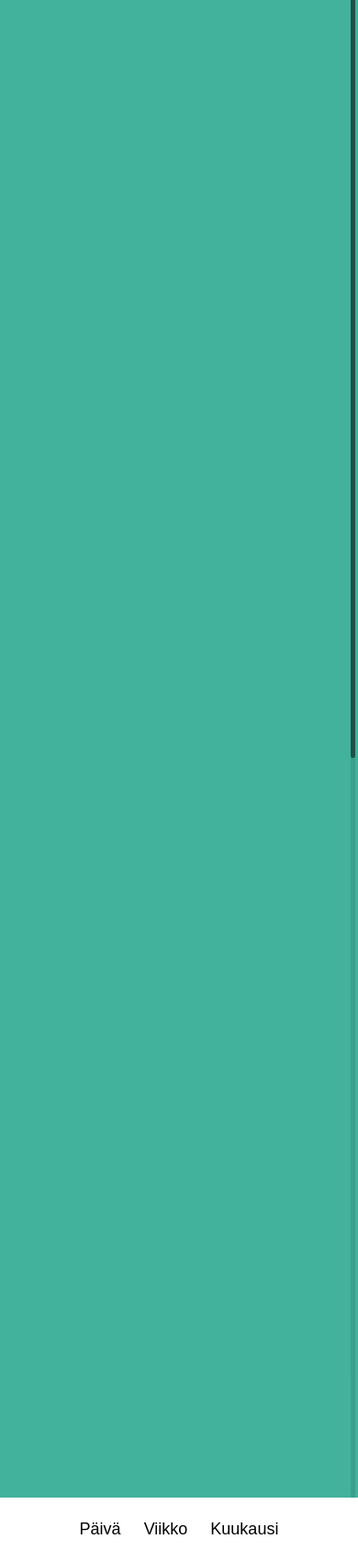
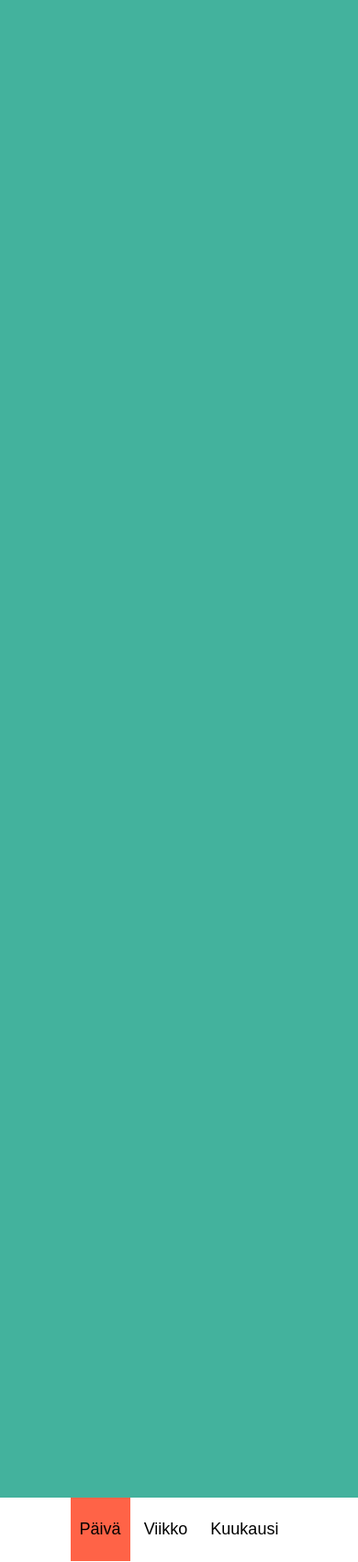
Before and after one commit to Liemola69/thesyke, a PHP site: page /sivurunko.html in a window 390 px wide; the page is wider, and only the part inside the window is pictured. Shown: the part 50-1748 px from the top of that part at 92% size. Run offline with PHP 8.4, Linux system fonts and the light colour scheme.

Commit message:
Sivusuuntainen swipe lisätty + alanavin highlight

```diff
--- a/sivurunko.html
+++ b/sivurunko.html
@@ -2,12 +2,13 @@
 <html lang="en">
 <head>
     <meta charset="UTF-8">
-    <meta name="viewport" content="width=device-width, initial-scale=1.0">
+    <meta name="viewport" content="width=device-width, initial-scale=1.0, minimum-scale=1.0, maximum-scale=1.0">
     <title>Teh SyKe</title>
     <link rel="stylesheet" href="https://unpkg.com/swiper/css/swiper.min.css">
     <link rel="stylesheet" href="styles/styles_test.css">
 </head>
 <body>
+
     <nav id="ylaNav">
         <div id="hampurilaisMenu">&#9776;</div>
         <div id="hampurilaisValikko">
@@ -22,21 +23,55 @@
         </div>
     </nav>
 
-    <nav id="alaNav">
+    <!--sisäkkäin, päällimmäinen hoitaa sivut, alempi taso pää/detail-->
+    <div class="swiper-pageContainer">
+        <div class="swiper-wrapper" id="sivuSwipeWrapper">
+
+            <!--päiväsivu-->
+            <div id="paivaSivu" class="swiper-slide">
+                <div class="swiper-container">
+                    <div class="swiper-wrapper">
+                        <div id="paivaPaasivu" class="swiper-slide">
+                        </div>
+                        <div id="paivaDetailSivu" class="swiper-slide">
+                        </div>
+                    </div>
+                </div>
+            </div>
+
+            <!--viikkosivu-->
+            <div id="viikkoSivu" class="swiper-slide">
+                <div class="swiper-container">
+                    <div class="swiper-wrapper">
+                        <div id="viikkoPaasivu" class="swiper-slide">
+                        </div>
+                        <div id="viikkoDetailSivu" class="swiper-slide">                                </div>
+                        </div>
+                    </div>
+            </div>
+
+            <!--kuukausisivu-->
+            <div id="kuukausiSivu" class="swiper-slide">
+                <div class="swiper-container">
+                    <div class="swiper-wrapper">
+                        <div id="kuukausiPaasivu" class="swiper-slide">
+                        </div>
+                        <div id="kuukausiDetailSivu" class="swiper-slide">
+                        </div>
+                    </div>
+                </div>
+            </div>
+
+        </div>
+    </div>
+
+    <footer id="alaNav">
         <ul>
-            <li>Päivä</li>
-            <li>Viikko</li>
-            <li>Kuukausi</li>
+            <li id="paivaNakyma" class="activeNav">Päivä</li>
+            <li id="viikkoNakyma" class="">Viikko</li>
+            <li id="kuukausiNakyma" class="">Kuukausi</li>
         </ul>
-    </nav>
-
-    <div class="swiper-container">
-        <div class="swiper-wrapper">
-            <div id="paasivu" class="swiper-slide"></div>
-            <div id="detailSivu" class="swiper-slide"></div>
-        </div>
-        <div class="swiper-scrollbar"></div>
-    </div>
+    </footer>
 
     <script src="https://unpkg.com/swiper/js/swiper.min.js"></script>
     <script src="js/sivurunko.js"></script>
--- a/styles/styles_test.css
+++ b/styles/styles_test.css
@@ -4,14 +4,15 @@
     margin: 0; padding: 0;
 }
 
-a {
-    text-decoration: none;
-}
-
 body {
     font-family: 'open-sans-bold', AvenirNext-Medium, sans-serif;
     font-size: 18px;
     text-align: center;
+    overflow: hidden;
+}
+
+main{
+    height: 500px;
 }
 
 #ylaValikko{
@@ -39,7 +40,7 @@ body {
 #ylaNav{
     position: fixed;
     top: 0;
-    width: 100%;
+    width: 100vw;
     height: 50px;
     background: #fff;
     z-index: 2;
@@ -48,7 +49,7 @@ body {
 #alaNav {
     position: fixed;
     bottom: 0;
-    width: 100%;
+    width: 100vw;
     height: 70px;
     background: #fff;
     z-index: 2;
@@ -57,20 +58,40 @@ body {
 #alaNav li {
     display: inline-block;
     padding: 24px 10px;
+    cursor: pointer;
 }
 
-#alaNav li a {
-    color: #757575;
-    text-transform: uppercase;
+#alaNav li:hover{
+    background-color: tomato;
+}
+
+.activeNav{
+    background-color: tomato;
 }
 
 /* Screens Settings */
-#paasivu {
+#paivaPaasivu {
     background: #43b29d;
 }
 
-#detailSivu {
-    background: #efc94d;
+#paivaDetailSivu {
+    background: lightgreen;
+}
+
+#viikkoPaasivu {
+    background: blue;
+}
+
+#viikkoDetailSivu {
+    background: lightblue;
+}
+
+#kuukausiPaasivu {
+    background: red;
+}
+
+#kuukausiDetailSivu {
+    background: lightpink;
 }
 
 .swiper-container{
@@ -78,7 +99,12 @@ body {
     width: 100vw;
 }
 
-@media only screen and (max-width: 520px) {
+.swiper-pageContainer{
+    height: 100vh;
+    width: 100vw;
+}
+
+/*@media only screen and (max-width: 520px) {
 
     nav li {
         padding: 24px 4px;
@@ -88,4 +114,4 @@ body {
         font-size: 14px;
     }
 
-}
+}*/
```
Also changed, not shown: js/sivurunko.js (+46 -4 lines).
